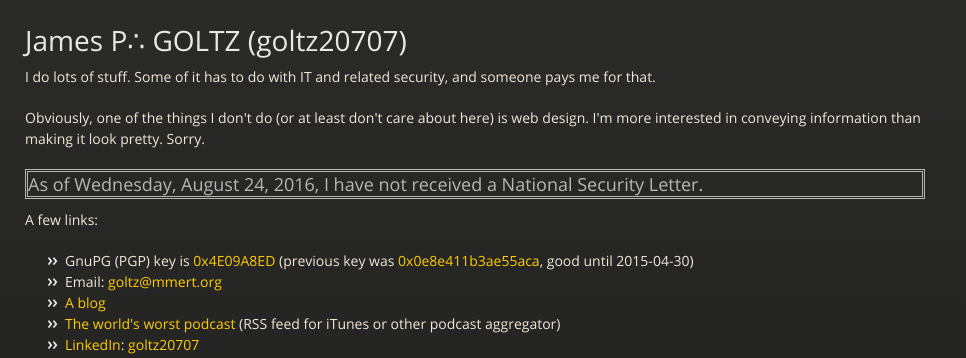
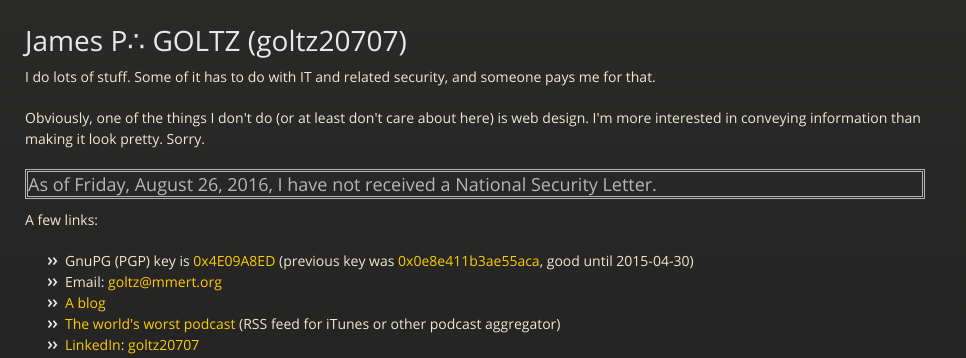
Before and after one commit to goltz20707/goltz20707.github.io, a Jekyll site: the page built from index.html, in a window 1280 px wide. Shown: the top 358 px of the page, without its empty margins (0-966 px from the left). Built offline with Jekyll 4.4.1, drawn with Linux system fonts in a browser that asks for light colours.

Commit message:
Update nsl.html

```diff
--- a/_includes/nsl.html
+++ b/_includes/nsl.html
@@ -3,6 +3,6 @@ date '+%A, %B %e, %Y,'
  -->
 <h3 style="border: double">As of
 
-Wednesday, August 24, 2016,
+Friday, August 26, 2016,
 
 I have not received a National Security Letter.</h3>
```
